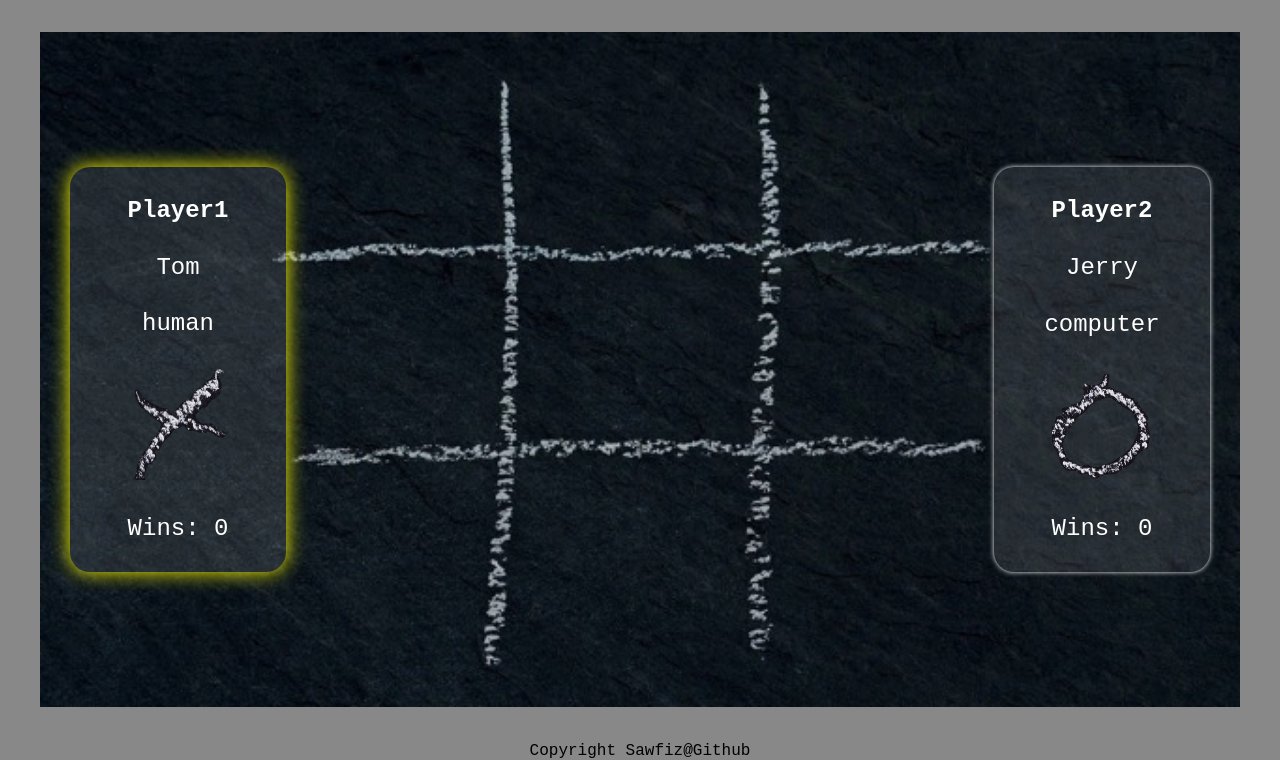
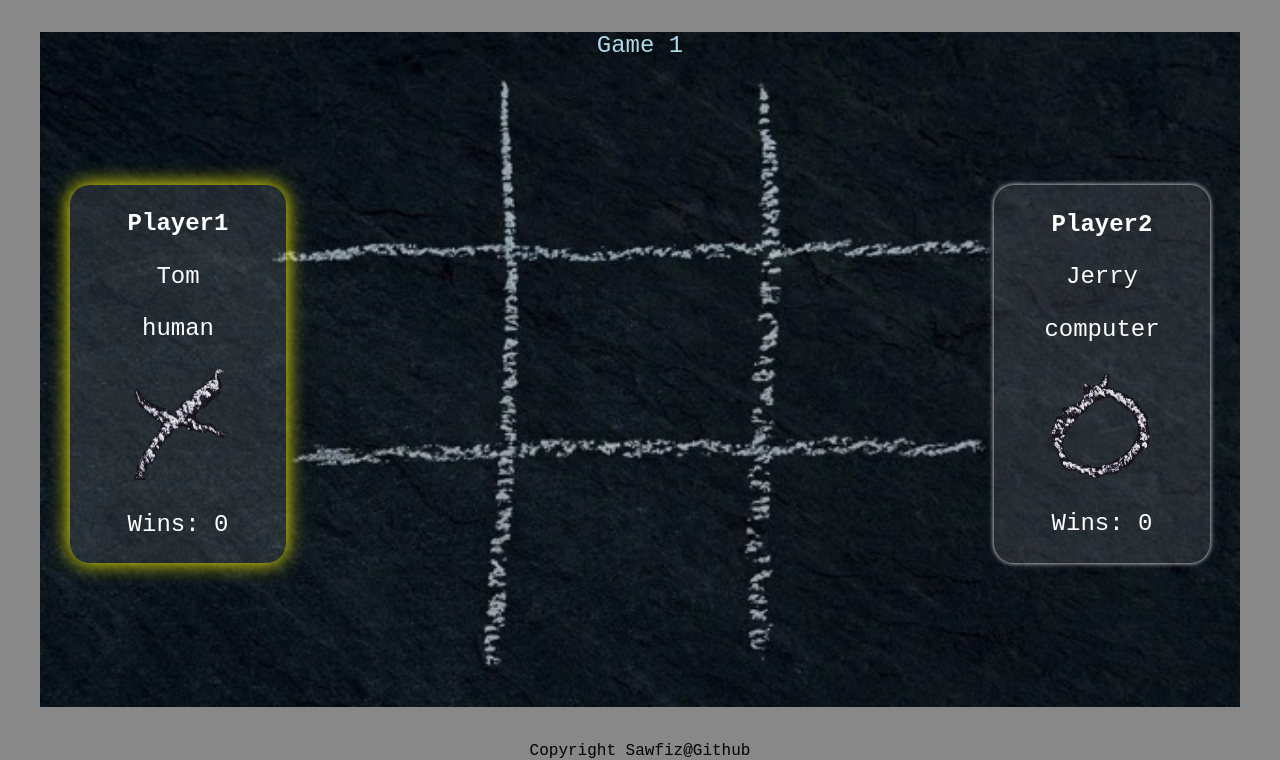
Before and after one commit to sawfiz/Tic-Tac-Toe, a website: page index.html in a window 1280 px wide. Both pictures are taken after a click on the button "Start Game". Shown: the part 40-800 px from the top of the page. Drawn offline with Linux system fonts and the light colour scheme.

Commit message:
Add header in board to display game number

```diff
--- a/index.html
+++ b/index.html
@@ -12,7 +12,9 @@
 <body>
     <h1>Tic-Tac-Toe</h1>
     <div class="board-container">
-        <div class="player-container" id="player1-container">
+        <div class="board-head">&nbsp;</div>
+        <div class="play-area">
+            <div class="player-container" id="player1-container">
                 <div class="player-id">Player1</div>
                 <div class="player-name" id="player1-name">Tom</div>
                 <div class="player-type" id="player1-type">Human</div>
@@ -27,7 +29,9 @@
                 <div class="player-type" id="player2-type">Human</div>
                 <div class="player-marker" id="player2-marker"><img src="images/O.png" alt=""></div>
                 <div class="player-score" id="player2-score">0</div>
+            </div>
         </div>
+        <div class="board-foot">&nbsp;</div>
     </div>
     <footer>Copyright Sawfiz@Github</footer>
 
--- a/index.js
+++ b/index.js
@@ -176,6 +176,8 @@ const gameController = (() => {
   let currentPlayer = player1;
   let games = 0;
   let plays = 0;
+  const boardHeadEl = document.querySelector('.board-head');
+  const boardFootEl = document.querySelector('.board-foot');
 
   function swapPlayerTurn() {
     currentPlayer = currentPlayer === player1 ? player2 : player1;
@@ -198,6 +200,7 @@ const gameController = (() => {
 
   function playOneGame(callback) {
     console.log('Game', games, 'starts!');
+    boardHeadEl.innerText = `Game ${games}`
 
     // This code gets executed in case computer is the frst to move
     // Then the rest of this function makes a computer move after each human move (click)
@@ -224,7 +227,7 @@ const gameController = (() => {
         // If a player is computer, the computer makes a move after each human play
         if (currentPlayer.type === 'computer') {
           currentPlayer.makeMove(async (aiIndex) => {
-            await delay(500);
+            await delay(100);
             gameBoard.addToBoard(currentPlayer.piece, aiIndex);
             plays += 1;
             await delay(100);
@@ -257,7 +260,7 @@ const gameController = (() => {
         newGame();
       } else {
         gameBoard.updatePlayerPanels(currentPlayer);
-        await delay(100)
+        await delay(100);
         alert('Game over!');
       }
     });
--- a/style.css
+++ b/style.css
@@ -25,6 +25,20 @@ h1 {
     height: 675px;
     background-image: url("images/tic-tact-toe-board\ Medium.jpeg");
     background-size: cover;
+    display: flex;
+    flex-direction: column;
+}
+
+.board-head {
+    flex: 1;
+    color: lightblue;
+    text-align: center;
+    font-size: 1.5rem;
+
+}
+
+.play-area {
+    flex: 90;
     display: flex;
     justify-content: space-between;
     align-items: center;
@@ -100,6 +114,12 @@ h1 {
     width: 60%;
 }
 
+.board-foot {
+    flex: 1;
+    color: white;
+    text-align: center;
+}
+
 .game-setup-modal {
     /* position: absolute; */
     top: 50%;
```
